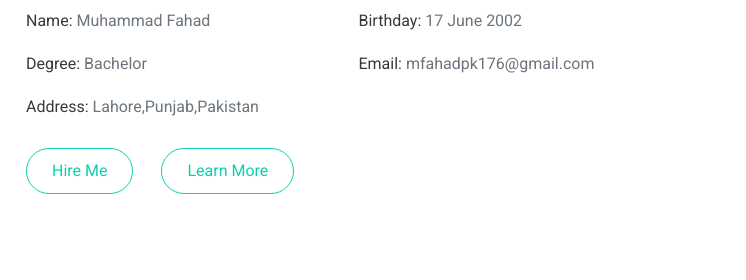
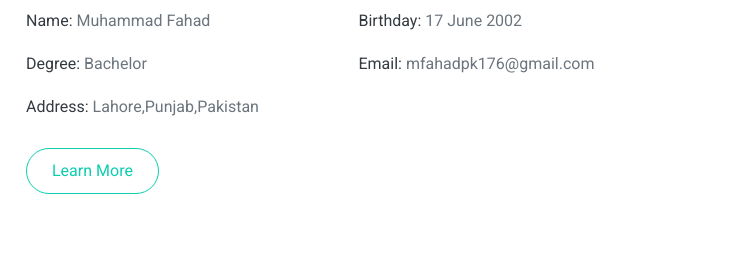
Before and after one commit to fahadmoonpk/web, a plain HTML site: page index.html in a window 1280 px wide. Shown: the part 1263-1543 px from the top of the page, 534-1280 px from the left. Drawn offline with nearby package versions, Linux system fonts and the light colour scheme.

Commit message:
Update index.html
update

```diff
--- a/index.html
+++ b/index.html
@@ -123,8 +123,8 @@
                         <div class="col-sm-6 py-2"><h6>Address: <span class="text-secondary">Lahore,Punjab,Pakistan</span></h6></div>
                         <!-- <div class="col-sm-6 py-2"><h6>Freelance: <span class="text-secondary">Available</span></h6></div> -->
                     </div>
-                    <a href="" class="btn btn-outline-primary mr-4">Hire Me</a>
-                    <a href="" class="btn btn-outline-primary">Learn More</a>
+                    <!-- <a href="" class="btn btn-outline-primary mr-4">Hire Me</a> -->
+                    <a href="" class="btn btn-outline-primary" id="qualification">Learn More</a>
                 </div>
             </div>
         </div>
```
